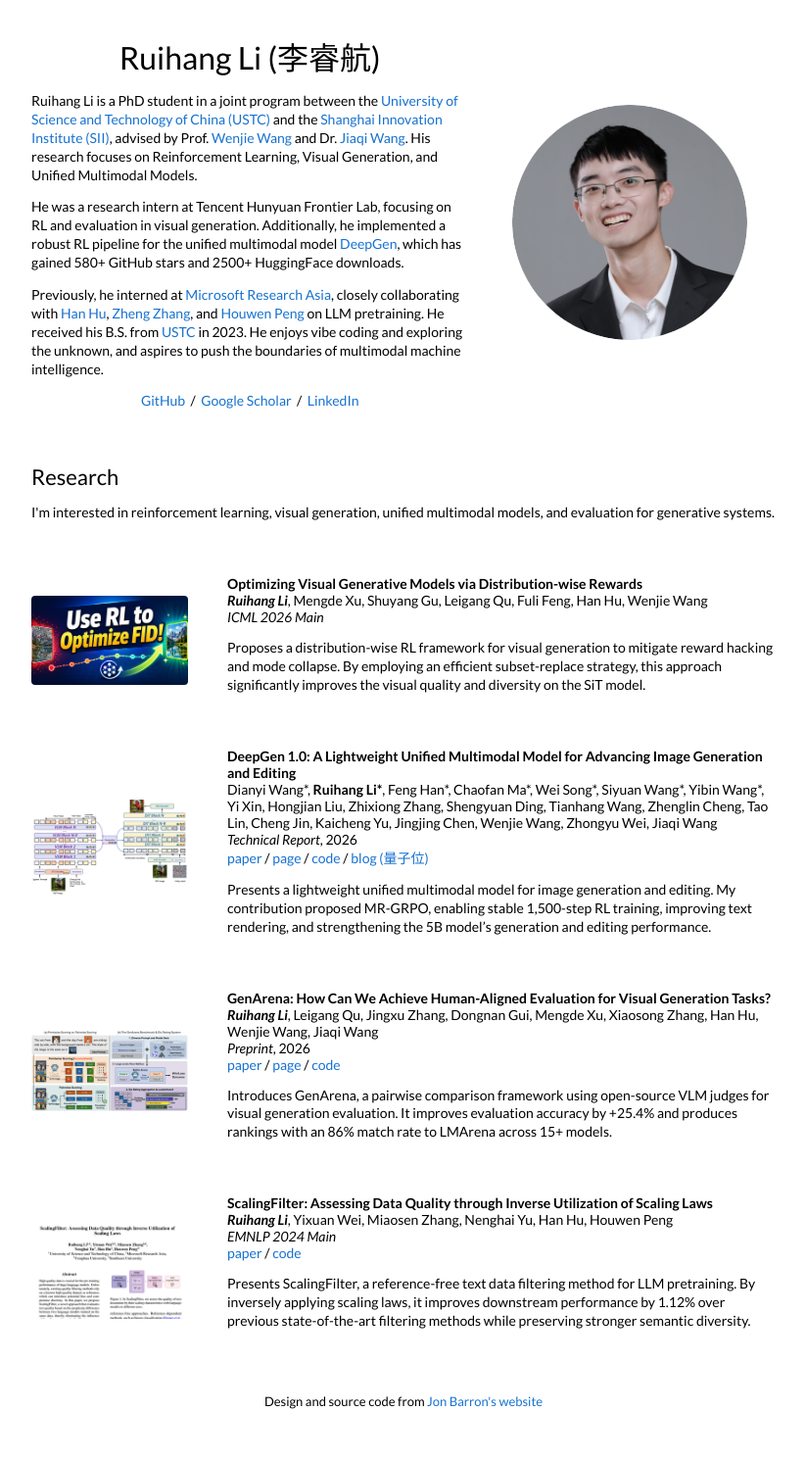
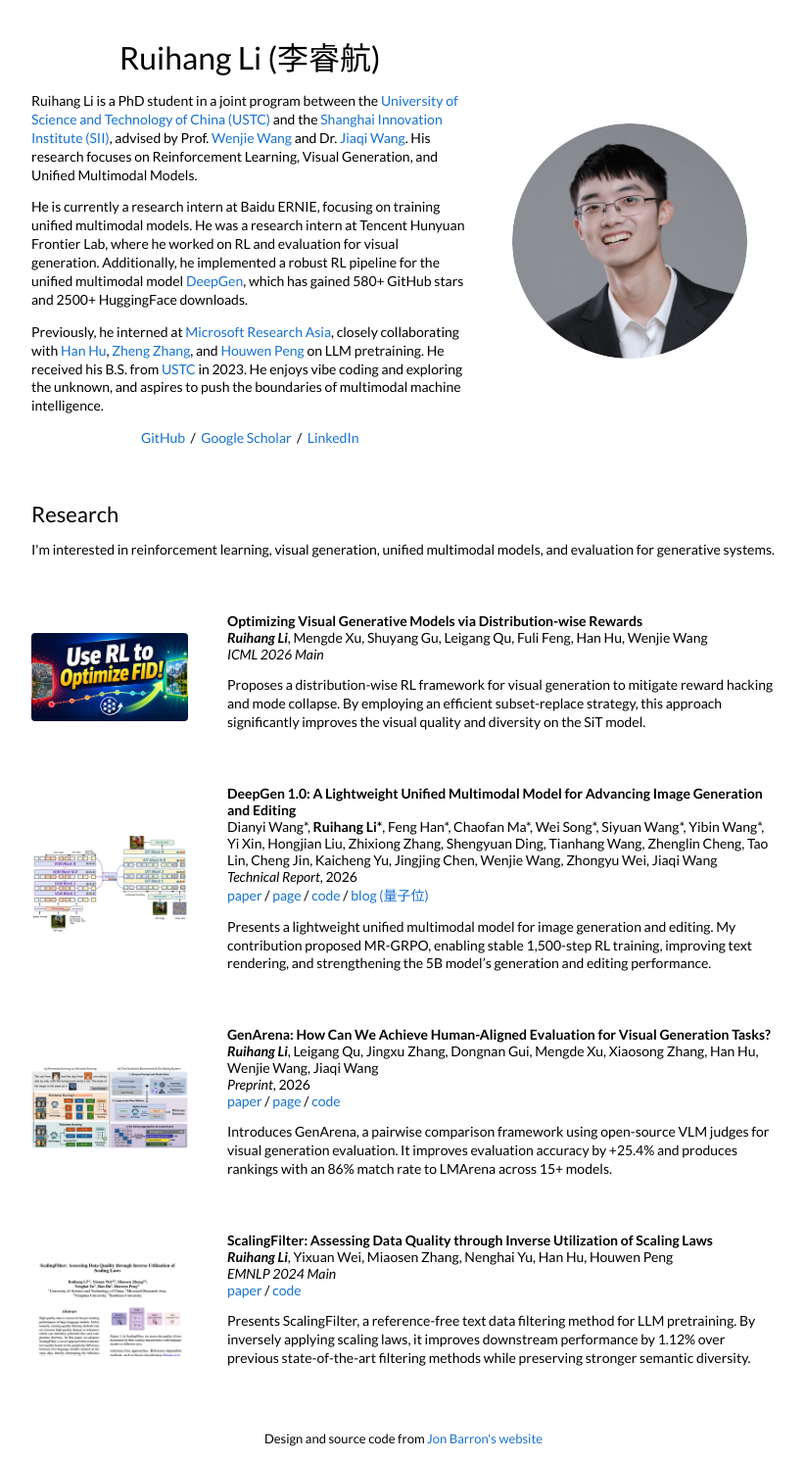
Before and after one commit to ruihanglix/ruihanglix.github.io, a Jekyll site: the page built from index.html, in a window 1280 px wide. Shown: the whole page at 98% size, without its empty margins (228-1050 px from the left). Built offline with Jekyll 4.4.1, drawn with Linux system fonts in a browser that asks for light colours; before the commit the page ends 1452 px from its top, so only the background shows below that.

Commit message:
Update research internship bio

```diff
--- a/_layouts/default.html
+++ b/_layouts/default.html
@@ -39,7 +39,7 @@
               <p>Ruihang Li is a PhD student in a joint program between the <a href="https://en.ustc.edu.cn/">University of Science and Technology of China (USTC)</a> and the <a href="https://www.sii.edu.cn/">Shanghai Innovation Institute (SII)</a>, advised by Prof. <a href="https://scholar.google.com/citations?user=Ma5DtmoAAAAJ">Wenjie Wang</a> and Dr. <a href="https://scholar.google.com/citations?user=GDvt570AAAAJ">Jiaqi Wang</a>. His research focuses on Reinforcement Learning, Visual Generation, and Unified Multimodal Models.
               </p>
               <p>
-                He was a research intern at Tencent Hunyuan Frontier Lab, focusing on RL and evaluation in visual generation. Additionally, he implemented a robust RL pipeline for the unified multimodal model <a href="https://deepgenteam.github.io/">DeepGen</a>, which has gained 580+ GitHub stars and 2500+ HuggingFace downloads.
+                He is currently a research intern at Baidu ERNIE, focusing on training unified multimodal models. He was a research intern at Tencent Hunyuan Frontier Lab, where he worked on RL and evaluation for visual generation. Additionally, he implemented a robust RL pipeline for the unified multimodal model <a href="https://deepgenteam.github.io/">DeepGen</a>, which has gained 580+ GitHub stars and 2500+ HuggingFace downloads.
               </p>
               <p>
                 Previously, he interned at <a href="https://www.microsoft.com/en-us/research/group/visual-computing/">Microsoft Research Asia</a>, closely collaborating with <a href="https://scholar.google.com/citations?user=Jkss014AAAAJ">Han Hu</a>, <a href="https://scholar.google.com/citations?user=nZ_PVbsAAAAJ">Zheng Zhang</a>, and <a href="https://scholar.google.com/citations?user=UYlhQS8AAAAJ">Houwen Peng</a> on LLM pretraining. He received his B.S. from <a href="https://en.ustc.edu.cn/">USTC</a> in 2023. He enjoys vibe coding and exploring the unknown, and aspires to push the boundaries of multimodal machine intelligence.
```
